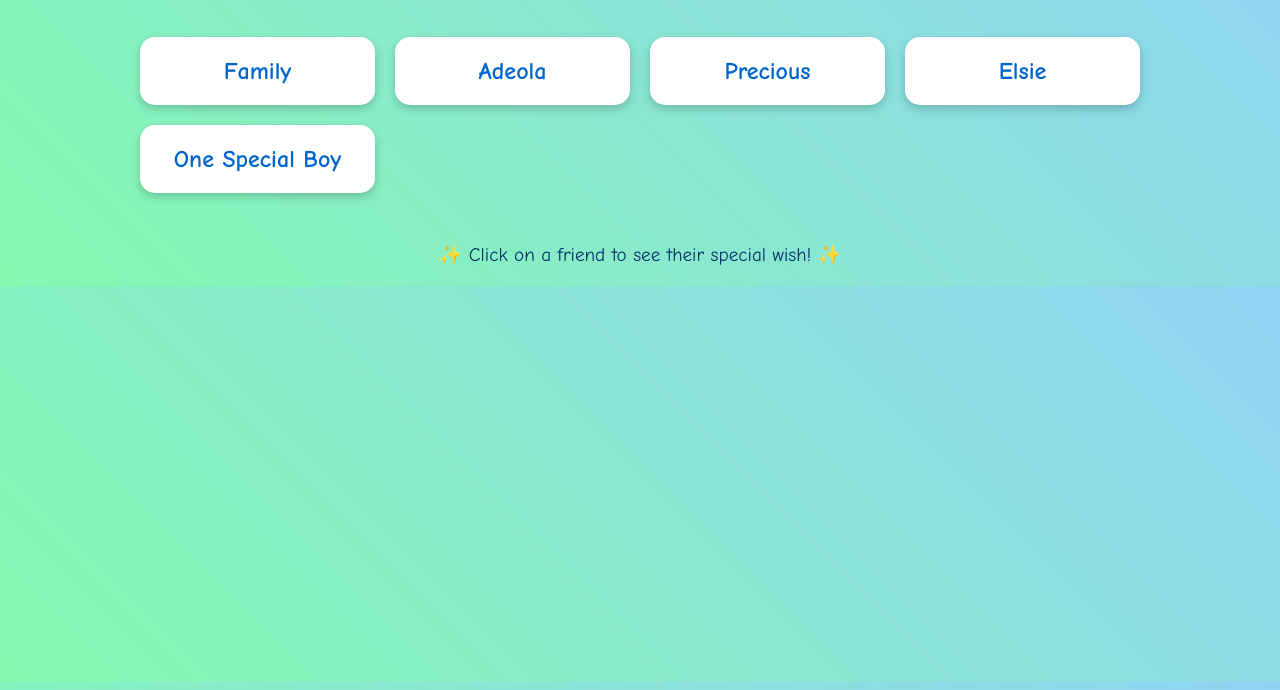
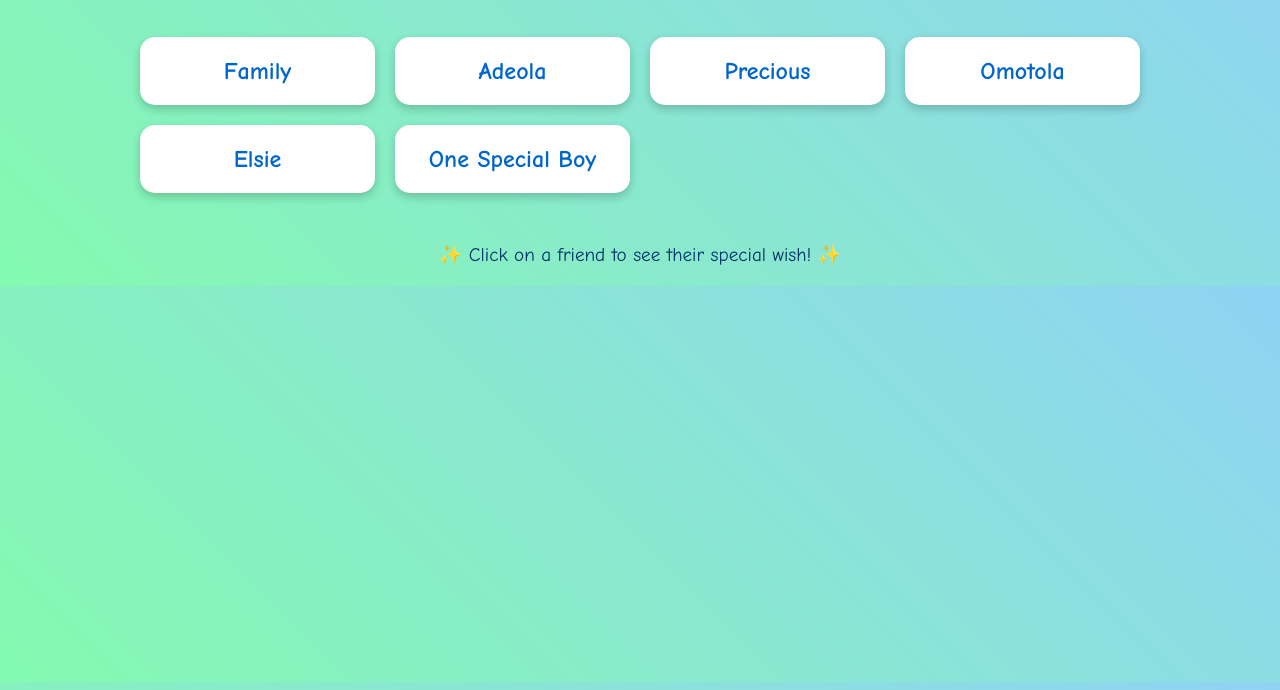
Before and after one commit to Mosesdevv/Nemelumm-s-Birthday, a plain HTML site: page wishes.html in a window 1280 px wide. Shown: the part 110-800 px from the top of the page. Drawn offline with Linux system fonts and the light colour scheme.

Commit message:
Update wishes.html

```diff
--- a/wishes.html
+++ b/wishes.html
@@ -72,6 +72,9 @@
       <a href="precious.html">Precious</a>
     </div>
     <div class="friend-card">
+      <a href="omotola.html">Omotola</a>
+    </div>
+    <div class="friend-card">
       <a href="elsie.html">Elsie</a>
     </div>
     <div class="friend-card">
```
